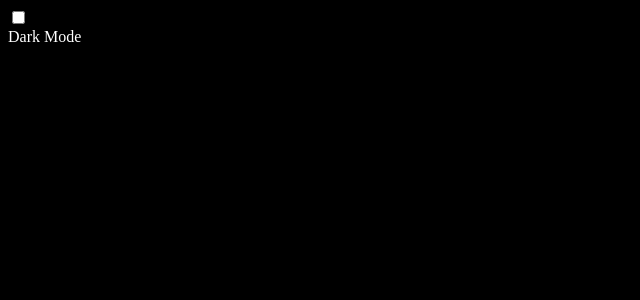
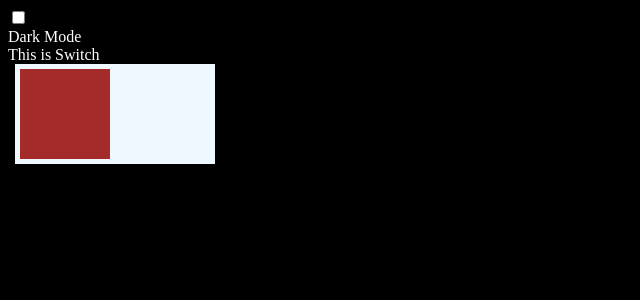
Before and after one commit to yogeshwar-b/UIComponentLibrary, a React (Vite) app: page / in a window 1280 px wide. Shown: the top 300 px of the page, without its empty margins (0-640 px from the left). Built offline with nearby package versions, Linux system fonts and the light colour scheme.

Commit message:
Added Basic Toggle

```diff
--- a/src/App.jsx
+++ b/src/App.jsx
@@ -1,12 +1,10 @@
 import "./App.css";
-
+import ToggleSwitch from "./components/toggleswitch";
 /**
  * Returns text Initial Project.
+ * @todo Handle the default theme with checkbox
  */
 function App() {
-  /**
-   * @todo Handle the default theme with checkbox
-   */
   document.body.classList.add("home-bg", "dark-home-bg");
   return (
     <div>
@@ -24,6 +22,7 @@ function App() {
         }}
       />
       <div className="text dark-text">Dark Mode</div>
+      <ToggleSwitch></ToggleSwitch>
     </div>
   );
 }
--- /dev/null
+++ b/src/components/toggleswitch.css
@@ -0,0 +1,37 @@
+.switch {
+  height: 100px;
+  width: 200px;
+}
+
+.switch input {
+  height: 0;
+  width: 0;
+  opacity: 0;
+}
+
+.switch-shape {
+  position: absolute;
+  background-color: aliceblue;
+  height: 100px;
+  width: 200px;
+  transition: 1s;
+}
+
+.switch-shape::before {
+  content: "";
+  position: absolute;
+  background-color: brown;
+  top: 5px;
+  left: 5px;
+  height: 90px;
+  width: 90px;
+  transition: 1s;
+}
+
+.switch input:checked + .switch-shape {
+  background-color: green;
+}
+
+.switch input:checked + .switch-shape::before {
+  transform: translateX(95px);
+}
--- /dev/null
+++ b/src/components/toggleswitch.jsx
@@ -0,0 +1,19 @@
+import "../App.css";
+import "./toggleswitch.css";
+/**
+ * @todo Add customization via Arguments , Add shadows and shapes
+ * @returns Toggle Switch UI Component
+ */
+function ToggleSwitch() {
+  return (
+    <>
+      <div className="text dark-text">This is Switch</div>
+      <label className="switch">
+        <input type="checkbox" />
+        <span className="switch-shape"></span>
+      </label>
+    </>
+  );
+}
+
+export default ToggleSwitch;
```
